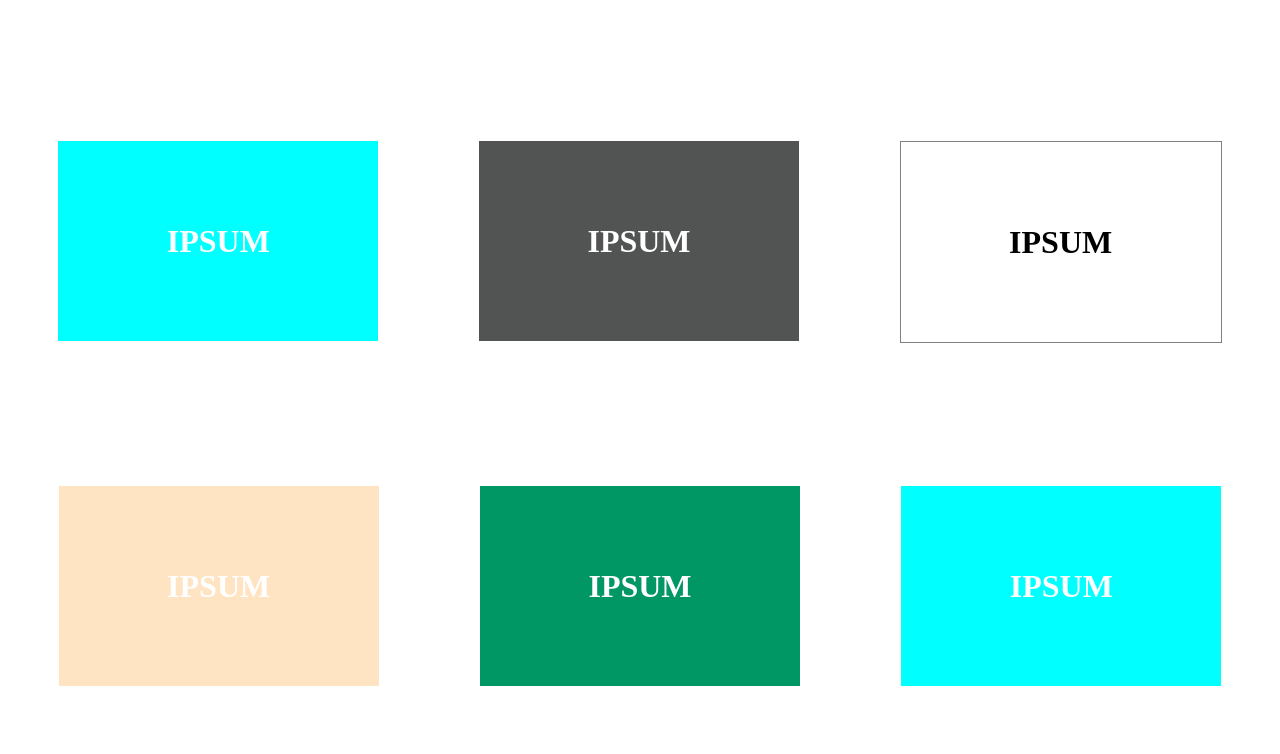
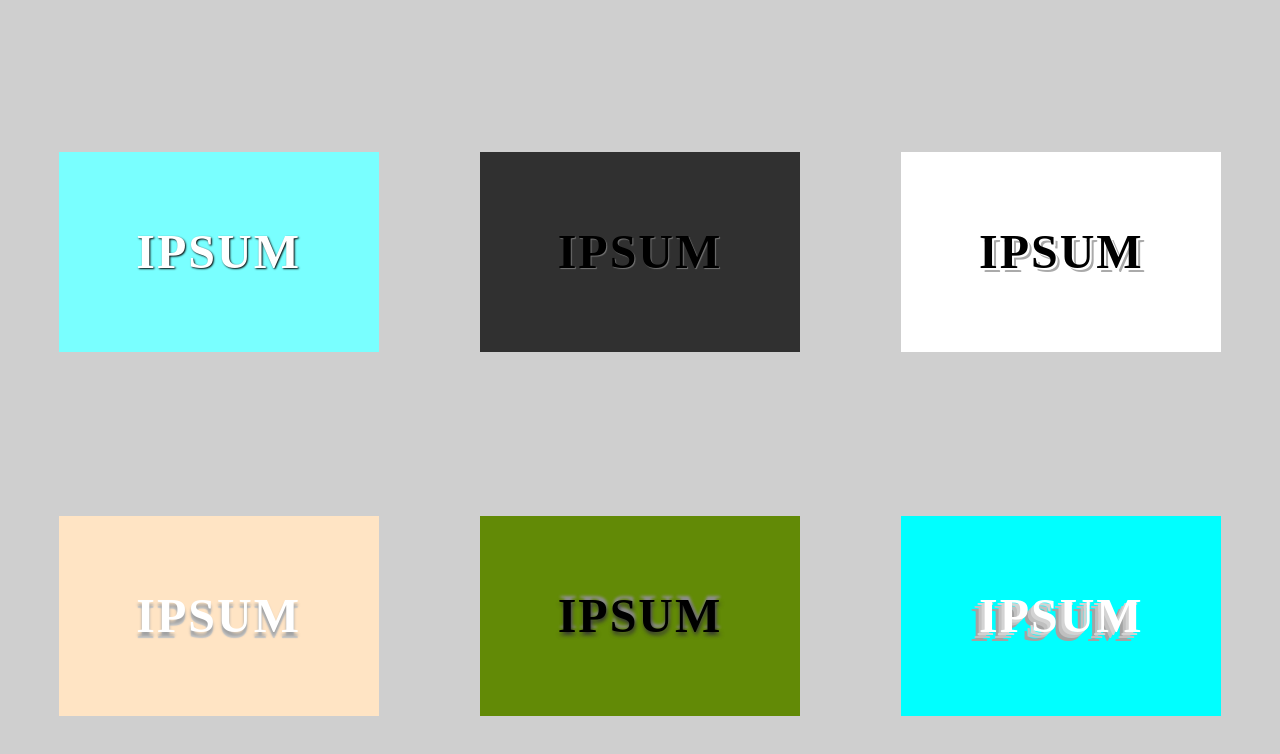
Before and after one commit to erhantezer/HTML-CSS, a plain HTML site: page S06CSS/ödev1.html in a window 1280 px wide. Drawn offline with Linux system fonts and the light colour scheme.

Commit message:
changed and added

```diff
--- a/S06CSS/ödev.css
+++ b/S06CSS/ödev1.css
@@ -1,31 +1,41 @@
-
+*{
+    background-color: rgb(207, 207, 207);
+}
 .box1{
     display: flex;
     justify-content :space-around;
     margin-top: 120px;
+    font-size: x-large;
+    letter-spacing: 2px;
+
+
 }
 .box2{
     display: flex;
     justify-content :space-around;
     margin-top: 100px;
+    font-size: x-large;
+    letter-spacing: 2px;
 }
 
 .text1{
-    background-color: aqua;
+    background-color: rgb(121, 255, 255);
     color: white;
     width: 25vw;
     height: 25vh;
     text-align: center;
     line-height: 25vh;
+    text-shadow:1px 1px 2px black ;
 
 }
 .text2{
-    background-color: rgb(82, 83, 83);
-    color: white;
+    background-color: rgb(48, 48, 48);
+    color: black;
     width: 25vw;
     height: 25vh;
     text-align: center;
     line-height: 25vh;
+    text-shadow: 1px 1px 1px rgb(117, 117, 117);
 
 }
 .text3{
@@ -35,7 +45,8 @@
     height: 25vh;
     text-align: center;
     line-height: 25vh;
-    border: 1px solid grey;
+    text-shadow:2px 2px white, 4px 4px  rgb(170, 170, 170);
+
 
 }
 .text4{
@@ -45,15 +56,17 @@
     height: 25vh;
     text-align: center;
     line-height: 25vh;
+    text-shadow:0 4px 3px rgb(161, 161, 161),0 6px 1px rgb(201, 201, 201) ;
 
 }
 .text5{
-    background-color:rgb(1, 151, 101);
-    color: white;
+    background-color:rgb(98, 138, 6);
+    color: rgb(0, 0, 0);
     width: 25vw;
     height: 25vh;
     text-align: center;
     line-height: 25vh;
+    text-shadow: 1px 3px 4px rgb(53, 53, 53), 1px -4px 3px rgb(143, 143, 143);
 
 }
 .text6{
@@ -63,5 +76,6 @@
     height: 25vh;
     text-align: center;
     line-height: 25vh;
+    text-shadow: -3px 3px  lightgray, -6px 6px rgb(192, 192, 192), -9px 9px rgb(163, 163, 163);
 
 }
--- a/S06CSS/ödev.html
+++ b/S06CSS/ödev1.html
@@ -4,8 +4,8 @@
     <meta charset="UTF-8" />
     <meta http-equiv="X-UA-Compatible" content="IE=edge" />
     <meta name="viewport" content="width=device-width, initial-scale=1.0" />
-    <title>ÖDEV</title>
-    <link rel="stylesheet" href="ödev.css">
+    <title>ÖDEV1</title>
+    <link rel="stylesheet" href="ödev1.css">
   </head>
   <body>
 <div class="box1">
--- /dev/null
+++ b/S06CSS/ödev2.css
@@ -0,0 +1,30 @@
+body{
+    background-color: rgb(201, 201, 201);
+    display: flex;
+    justify-content: space-around;
+    margin-top: 40%;
+}
+.box1{
+    width: 10em;
+    height: 10em;
+    background-color: white;
+    border-radius: 40px;
+    box-shadow: -4px 6px 6px gray, 4px 6px 6px gray, 0 -2px 6px gray;
+
+}
+.box2{
+    width: 10em;
+    height: 10em;
+    background-color: white;
+    border-radius: 40px;
+    box-shadow: -2px 8px 12px rgb(255, 149, 149), 2px 8px 12px rgb(255, 150, 150), 0 8px 20px rgb(255, 192, 192), 0 8px 20px rgb(255, 193, 193)
+
+}
+.box3{
+    width: 10em;
+    height: 10em;
+    background-color: white;
+    border-radius: 40px;
+    box-shadow: -2px 2px 12px rgb(255, 149, 149), 2px 2px 12px rgb(255, 150, 150);
+
+}
```
Also changed, not shown: S06CSS/ödev2.html (added, +19 -0 lines).
